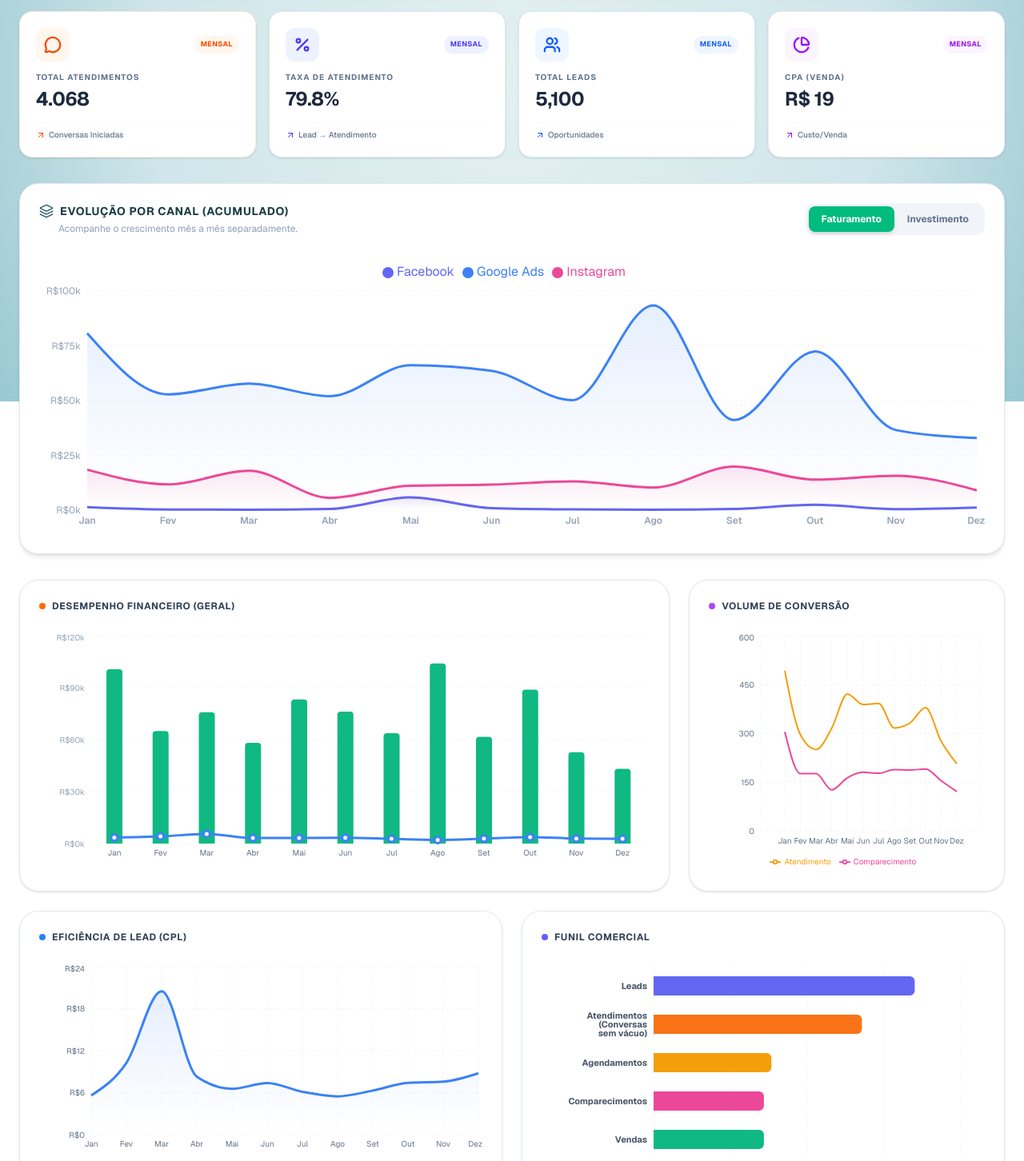
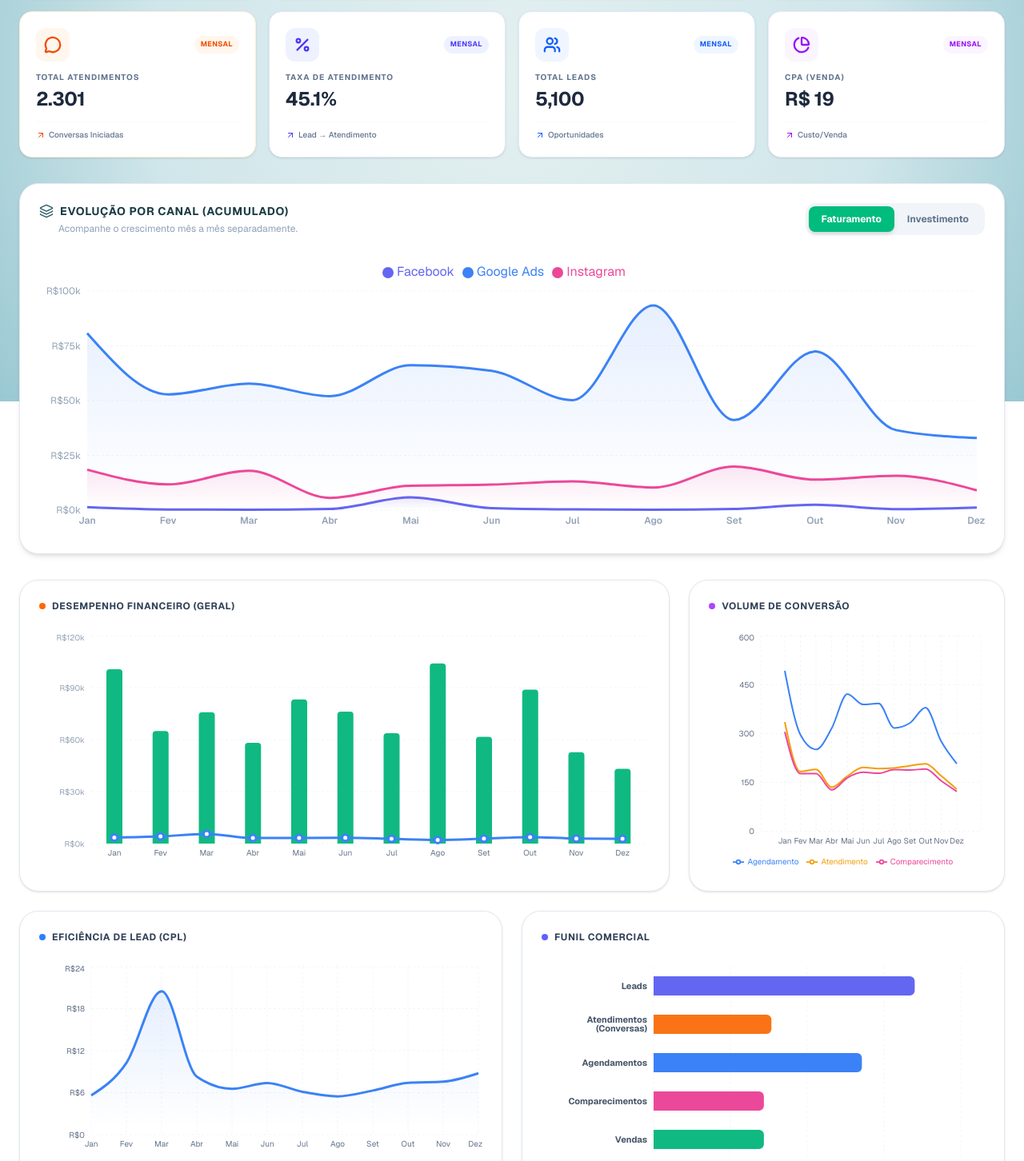
Before and after one commit to jose25mn/dashboard-marketing, a Next.js app: page / in a window 1280 px wide. Shown: the part 298-1750 px from the top of the page at 80% size. Built offline with nearby package versions, Linux system fonts and the light colour scheme.

Commit message:
Swap 'Agendamentos' and 'Atendimentos' labels

```diff
--- a/app/page.tsx
+++ b/app/page.tsx
@@ -92,6 +92,10 @@ export default function Dashboard() {
     // 2. Mapeamento
     const chartData = slice.map(item => {
         const metrics = platformFilter === 'total' ? (item.total || {}) : (item[platformFilter] || {});
+
+        // APLICAÇÃO DA TROCA DE NOMES SOLICITADA ANTERIORMENTE:
+        // O que vem na API como 'agendamentos' vira 'atendimentos' (volume maior/conversas)
+        // O que vem na API como 'atendimentos' vira 'agendamentos' (volume menor/agendado)
         return {
             name: item.name,
             ...metrics,
@@ -100,8 +104,11 @@ export default function Dashboard() {
             leads: metrics.leads || 0,
             cliques: metrics.cliques || 0,
             vendas: metrics.vendas || 0,
+
+            // SWAP DE VARIÁVEIS AQUI
             atendimentos: metrics.agendamentos || 0,
             agendamentos: metrics.atendimentos || 0,
+
             comparecimentos: metrics.comparecimentos || 0,
             cpl: metrics.cpl || 0,
             cpc: metrics.cpc || 0,
@@ -168,32 +175,26 @@ export default function Dashboard() {
 
     const funnelData = [
         { stage: 'Leads', value: sum.leads || 0, fill: '#6366f1' },
-        // ALTERAÇÃO AQUI: De Agendamentos para Atendimentos (Conversas sem vácuo)
-        { stage: 'Atendimentos (Conversas sem vácuo)', value: sum.agendamentos || 0, fill: '#f97316' },
-        // ALTERAÇÃO AQUI: De Atendimentos para Agendamentos
-        { stage: 'Agendamentos', value: sum.atendimentos || 0, fill: '#f59e0b' },
+        { stage: 'Atendimentos (Conversas)', value: sum.atendimentos || 0, fill: '#f97316' }, // Ajustei a cor para Laranja
+        { stage: 'Agendamentos', value: sum.agendamentos || 0, fill: '#3b82f6' }, // Ajustei a cor para Azul
         { stage: 'Comparecimentos', value: sum.comparecimentos || 0, fill: '#ec4899' },
         { stage: 'Vendas', value: sum.vendas || 0, fill: '#10b981' },
     ];
 
     const conversionData = chartData.map(d => ({
         name: d.name,
-        // DADOS ABSOLUTOS
+        // DADOS PARA O GRÁFICO DE CONVERSÃO
+        // Certificando que as 3 métricas estão disponíveis
+        atendimentos: d.atendimentos || 0,
         agendamentos: d.agendamentos || 0,
         comparecimentos: d.comparecimentos || 0,
-        vendas: d.vendas || 0,
-
-        // MANTIDO DADOS DE TAXA SE PRECISAR
-        tx_agend: d.leads > 0 ? Number(((d.agendamentos / d.leads) * 100).toFixed(1)) : 0,
-        tx_comp: d.agendamentos > 0 ? Number(((d.comparecimentos / d.agendamentos) * 100).toFixed(1)) : 0,
-        tx_venda: d.comparecimentos > 0 ? Number(((d.vendas / d.comparecimentos) * 100).toFixed(1)) : 0
+        vendas: d.vendas || 0
     }));
 
     const singleMonthConversion = [
-        // ALTERAÇÃO AQUI: Label do gráfico mudado de Agendamento para Atendimento
-        { name: 'Atendimento', value: conversionData[0]?.agendamentos || 0, fill: '#f59e0b' },
+        { name: 'Atendimento', value: conversionData[0]?.atendimentos || 0, fill: '#f59e0b' },
+        { name: 'Agendamento', value: conversionData[0]?.agendamentos || 0, fill: '#3b82f6' },
         { name: 'Comparecimento', value: conversionData[0]?.comparecimentos || 0, fill: '#ec4899' },
-        { name: 'Venda', value: conversionData[0]?.vendas || 0, fill: '#10b981' },
     ];
 
     return { chartData, singleMonthData, singleMonthConversion, isSingleMonth, totals: { ...sum, roas, cpl, cpc, ticket, cpa }, funnelData, conversionData };
@@ -246,25 +247,23 @@ export default function Dashboard() {
             </div>
         ) : (
             <>
-                {/* --- KPIS (MOVIDO PARA O TOPO) --- */}
+                {/* --- KPIS --- */}
                 <div className="grid grid-cols-1 md:grid-cols-2 lg:grid-cols-4 gap-4 mb-8">
                   <KPICard title="Investimento" value={`R$ ${processedData.totals.invest.toLocaleString('pt-BR', {maximumFractionDigits: 0})}`} sub="Verba Mídia" icon={DollarSign} colorTheme="blue" />
                   <KPICard title="Faturamento" value={`R$ ${processedData.totals.faturamento.toLocaleString('pt-BR', {maximumFractionDigits: 0})}`} sub="Receita Total" icon={TrendingUp} colorTheme="emerald" />
                   <KPICard title="ROAS" value={`${processedData.totals.roas.toFixed(2)}x`} sub="Retorno Mídia" icon={Target} colorTheme="cyan" />
                   <KPICard title="Ticket Médio" value={`R$ ${processedData.totals.ticket.toLocaleString('pt-BR', {maximumFractionDigits: 0})}`} sub="Por Venda" icon={ShoppingBag} colorTheme="purple" />
 
-                  {/* ALTERAÇÃO: Título mudado de "Total Agendamentos" para "Total Atendimentos" */}
                   <KPICard
                     title="Total Atendimentos"
-                    value={processedData.totals.agendamentos.toLocaleString('pt-BR')}
+                    value={processedData.totals.atendimentos.toLocaleString('pt-BR')}
                     sub="Conversas Iniciadas"
                     icon={MessageCircle}
                     colorTheme="orange"
                   />
-                  {/* ALTERAÇÃO: Título mudado de "Taxa de Agendamento" para "Taxa de Atendimento" */}
                   <KPICard
                     title="Taxa de Atendimento"
-                    value={`${(processedData.totals.leads > 0 ? (processedData.totals.agendamentos / processedData.totals.leads * 100) : 0).toFixed(1)}%`}
+                    value={`${(processedData.totals.leads > 0 ? (processedData.totals.atendimentos / processedData.totals.leads * 100) : 0).toFixed(1)}%`}
                     sub="Lead → Atendimento"
                     icon={Percent}
                     colorTheme="indigo"
@@ -274,7 +273,7 @@ export default function Dashboard() {
                   <KPICard title="CPA (Venda)" value={`R$ ${processedData.totals.cpa.toFixed(0)}`} sub="Custo/Venda" icon={PieChart} colorTheme="purple" />
                 </div>
 
-                {/* --- GRÁFICO PRINCIPAL (AGORA EMBAIXO) --- */}
+                {/* --- GRÁFICO PRINCIPAL --- */}
                 <div className="bg-white rounded-3xl p-6 shadow-md border border-slate-200 mb-8 transition-all hover:shadow-lg">
                     <div className="flex flex-col md:flex-row justify-between items-center mb-6 gap-4">
                         <div>
@@ -378,7 +377,6 @@ export default function Dashboard() {
                   </div>
                   <div className="bg-white rounded-3xl p-6 shadow-sm border border-slate-200">
                       <div className="flex justify-between items-center mb-6"><h3 className="text-xs font-bold text-slate-700 uppercase tracking-wider flex items-center gap-2"><div className="w-2 h-2 bg-purple-500 rounded-full"></div> Volume de Conversão</h3></div>
-                      {/* Altura ajustada para 300px para preencher melhor o espaço */}
                       <div className="h-[300px]">
                         <ResponsiveContainer width="100%" height="100%">
                              {processedData.isSingleMonth ? (
@@ -402,8 +400,8 @@ export default function Dashboard() {
                                         tick={{fontSize: 10}}
                                         axisLine={false}
                                         tickLine={false}
-                                        interval={0} // FORÇA A EXIBIÇÃO DE TODOS OS RÓTULOS (INCLUINDO NOV)
-                                        padding={{ left: 30, right: 30 }} // PREENCHE AS LATERAIS (MENOS ESPAÇO VAZIO)
+                                        interval={0}
+                                        padding={{ left: 30, right: 30 }}
                                     />
 
                                     <YAxis stroke="#64748b" tick={{fontSize: 10}} axisLine={false} tickLine={false} />
@@ -415,8 +413,13 @@ export default function Dashboard() {
 
                                     <Legend wrapperStyle={{fontSize: '10px'}} />
 
-                                    {/* ALTERAÇÃO AQUI: Nome da linha mudado de Agendamento para Atendimento */}
-                                    <Line type="monotone" name="Atendimento" dataKey="agendamentos" stroke="#f59e0b" strokeWidth={2} dot={false} />
+                                    {/* 1. ATENDIMENTO (LARANJA) - Volume Maior (Conversas) */}
+                                    <Line type="monotone" name="Atendimento" dataKey="atendimentos" stroke="#f59e0b" strokeWidth={2} dot={false} />
+
+                                    {/* 2. AGENDAMENTO (AZUL) - Nova Linha Adicionada */}
+                                    <Line type="monotone" name="Agendamento" dataKey="agendamentos" stroke="#3b82f6" strokeWidth={2} dot={false} />
+
+                                    {/* 3. COMPARECIMENTO (ROSA) */}
                                     <Line type="monotone" name="Comparecimento" dataKey="comparecimentos" stroke="#ec4899" strokeWidth={2} dot={false} />
                                 </LineChart>
                              )}
```
